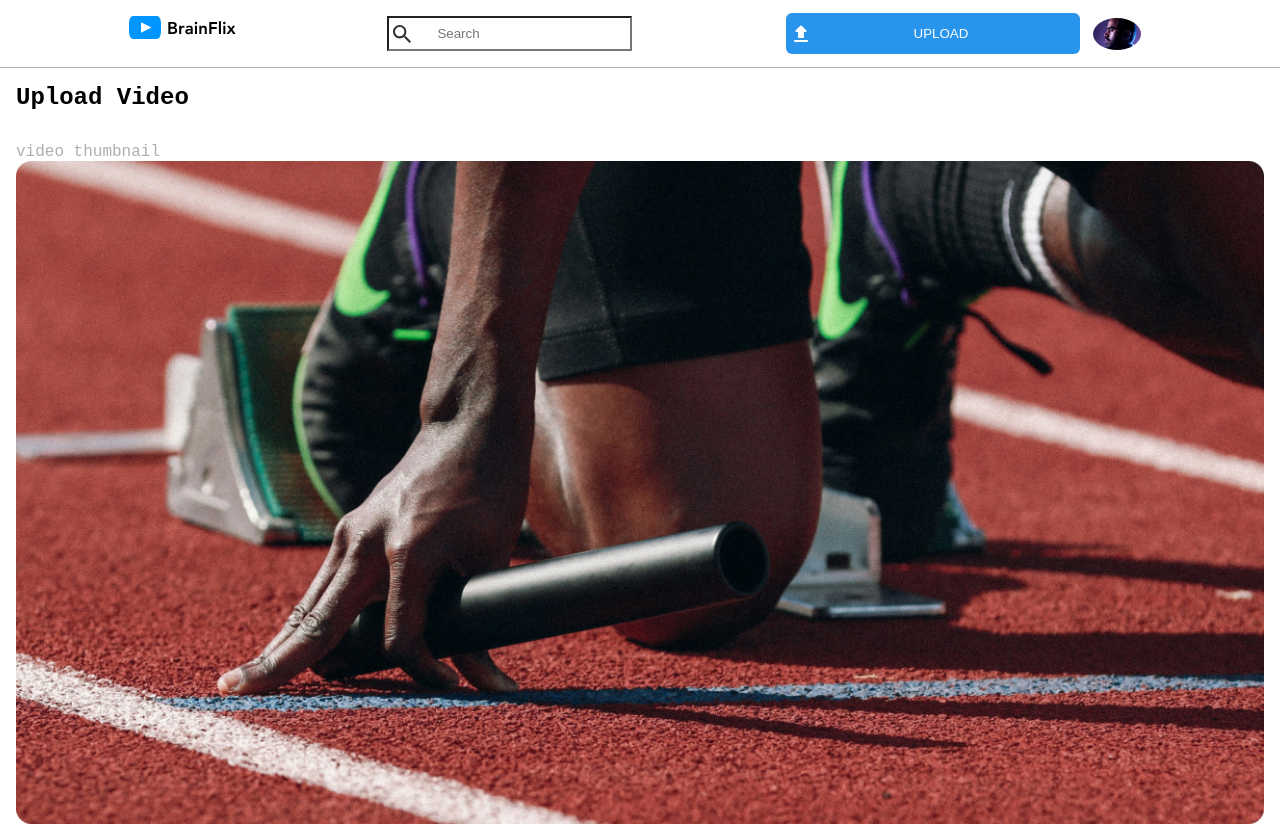
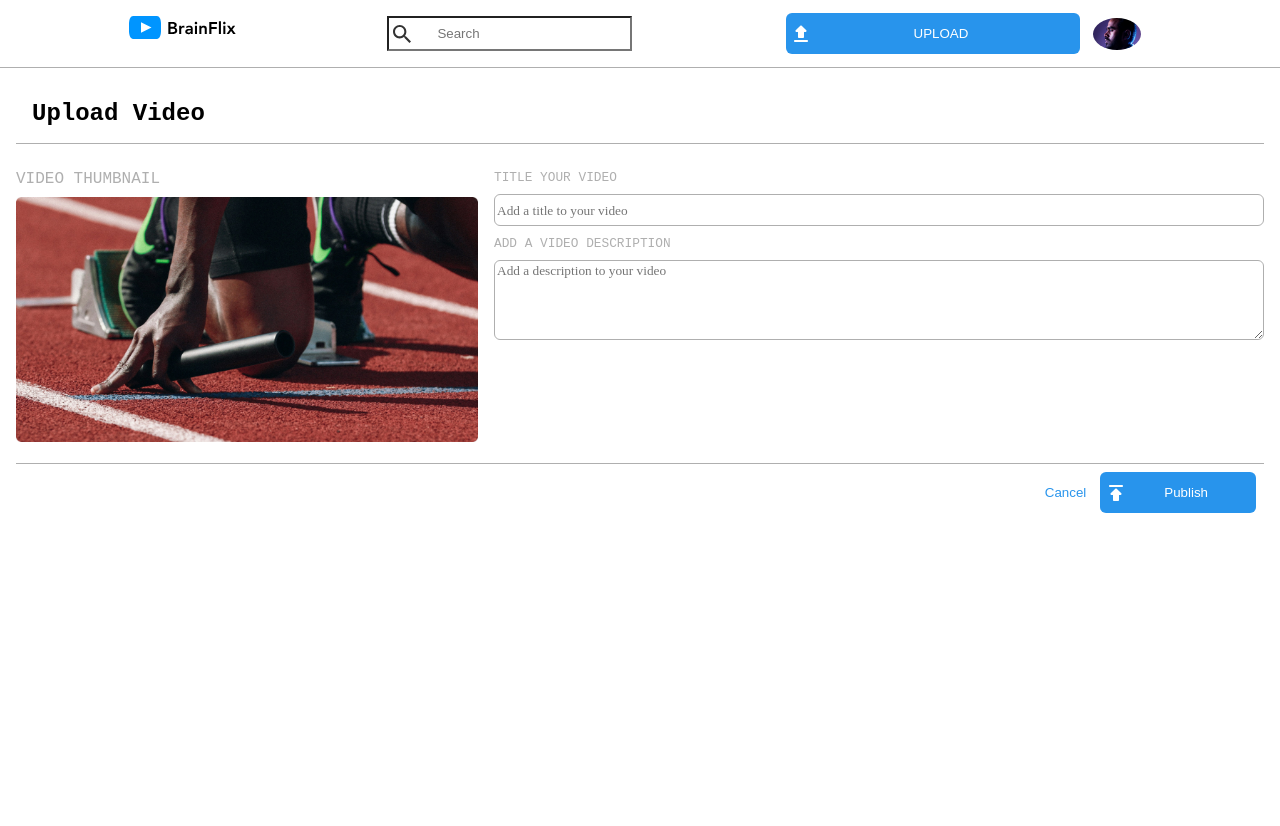
Before and after one commit to Shiriix/solomon-pipi-brainflix, a React (Create React App) app: page /upload in a window 1280 px wide. Shown: the top 826 px of the page. After the commit the page ends 800 px from the top, so only its background shows below. Built offline with nearby package versions, Linux system fonts and the light colour scheme.

Commit message:
added new Video Hero component to change styling on desktop. Added sidebar to desktop homepage

```diff
--- a/src/components/VIdeoDisplay/VideoDisplay.js
+++ b/src/components/VIdeoDisplay/VideoDetails.js
@@ -1,65 +1,58 @@
-import "./VideoDisplay.scss";
+import "./VideoDetails.scss";
 import viewsIcon from "../../assets/Icons/views.svg";
 import likeIcon from "../../assets/Icons/likes.svg";
 import Comments from "../VideoComments/Comments";
 
-export default function VideoDisplay({ activeVideo }) {
+export default function VideoDetails({ activeVideo }) {
   return (
     <>
       {activeVideo && (
-        <video
-          className="VideoDisplay"
-          poster={activeVideo.image}
-          controls
-        ></video>
-      )}
-      {activeVideo && (
-        <h1 className="VideoDisplay__title">{activeVideo.title}</h1>
+        <h1 className="VideoDetails__title">{activeVideo.title}</h1>
       )}
 
-      <div className="VideoDisplay__divider1"></div>
-      <div className="VideoDisplay__wrapper">
-        <div className="VideoDisplay__info1">
+      <div className="VideoDetails__divider1"></div>
+      <div className="VideoDetails__wrapper">
+        <div className="VideoDetails__info1">
           {activeVideo && (
-            <p className="VideoDisplay__uploader"> By {activeVideo.channel}</p>
+            <p className="VideoDetails__uploader"> By {activeVideo.channel}</p>
           )}
           {activeVideo && (
-            <p className="VideoDisplay__Date">
+            <p className="VideoDetails__Date">
               {new Date(activeVideo.timestamp).toLocaleDateString()}
             </p>
           )}
           <div className="viewsWrapper-mob">
             <img src={viewsIcon} alt="Views Icon" />
             {activeVideo && (
-              <p className="VideoDisplay__views-mob">{activeVideo.views}</p>
+              <p className="VideoDetails__views-mob">{activeVideo.views}</p>
             )}
           </div>
         </div>
 
-        <div className="VideoDisplay__info2">
+        <div className="VideoDetails__info2">
           {activeVideo && (
-            <p className="VideoDisplay__Date-mob">
+            <p className="VideoDetails__Date-mob">
               {new Date(activeVideo.timestamp).toLocaleDateString()}
             </p>
           )}
           <div className="viewsWrapper">
             <img src={viewsIcon} alt="Views Icon" />
             {activeVideo && (
-              <p className="VideoDisplay__views">{activeVideo.views}</p>
+              <p className="VideoDetails__views">{activeVideo.views}</p>
             )}
           </div>
           <div className="likesWrapper">
             <img src={likeIcon} alt="Likes Icon" />
             {activeVideo && (
-              <p className="VideoDisplay__likes">{activeVideo.likes}</p>
+              <p className="VideoDetails__likes">{activeVideo.likes}</p>
             )}
           </div>
         </div>
       </div>
-      <div className="VideoDisplay__divider"></div>
-      <article className="VideoDisplay__descriptions">
+      <div className="VideoDetails__divider"></div>
+      <article className="VideoDetails__descriptions">
         {activeVideo && (
-          <p className="VideoDisplay__description">{activeVideo.description}</p>
+          <p className="VideoDetails__description">{activeVideo.description}</p>
         )}
       </article>
 
--- a/src/components/VIdeoDisplay/VideoDisplay.scss
+++ b/src/components/VIdeoDisplay/VideoDetails.scss
@@ -1,7 +1,7 @@
 @use "../../styles/partials/variables" as *;
 @use "../../styles/partials/mixins" as *;
 
-.VideoDisplay {
+.VideoDetails {
   width: 100%;
 
   &__uploader {
@@ -98,3 +98,16 @@
 .likesWrapper {
   display: flex;
 }
+
+.split {
+  max-width: 1280px;
+  @include desktop {
+    display: flex;
+    margin: auto;
+  }
+  &-left {
+    @include desktop {
+      width: 75%;
+    }
+  }
+}
--- /dev/null
+++ b/src/components/VideoHero/VideoHero.js
@@ -0,0 +1,15 @@
+import "./VideoHero.scss";
+
+export default function VideoHero({ activeVideo }) {
+  return (
+    <>
+      {activeVideo && (
+        <video
+          className="VideoHero"
+          poster={activeVideo.image}
+          controls
+        ></video>
+      )}
+    </>
+  );
+}
--- /dev/null
+++ b/src/components/VideoHero/VideoHero.scss
@@ -0,0 +1,3 @@
+.VideoHero {
+  width: 100%;
+}
--- a/src/components/VideoList/VideoList.js
+++ b/src/components/VideoList/VideoList.js
@@ -6,6 +6,7 @@ export default function VideoList({ videos, activeVideo }) {
 
   return (
     <>
+      <div className="VideoList__container">
         <p className="VideoList__title"> Next Videos</p>
         <ul className="VideoList">
           {filteredVideo.map((video) => {
@@ -30,6 +31,7 @@ export default function VideoList({ videos, activeVideo }) {
             );
           })}
         </ul>
+      </div>
     </>
   );
 }
--- a/src/components/VideoList/VideoList.scss
+++ b/src/components/VideoList/VideoList.scss
@@ -10,7 +10,7 @@
   }
   &__title {
     color: $brand-primary;
-    margin: 0rem 1rem;
+    margin: 1rem;
   }
 
   &-item {
--- a/src/pages/HomePage/HomePage.js
+++ b/src/pages/HomePage/HomePage.js
@@ -1,8 +1,9 @@
 import { useEffect, useState } from "react";
-import VideoDisplay from "../../components/VIdeoDisplay/VideoDisplay";
 import VideoList from "../../components/VideoList/VideoList";
 import { useParams } from "react-router-dom";
 import axios from "axios";
+import VideoHero from "../../components/VideoHero/VideoHero";
+import VideoDetails from "../../components/VIdeoDisplay/VideoDetails";
 
 export default function HomePage() {
   const { videoId } = useParams();
@@ -45,9 +46,13 @@ export default function HomePage() {
 
   return (
     <>
-      <VideoDisplay activeVideo={activeVideo} />
-
-      <VideoList videos={videos} activeVideo={activeVideo} />
+      <VideoHero activeVideo={activeVideo} />
+      <div className="split">
+        <div className="split-left">
+          <VideoDetails activeVideo={activeVideo} />
+        </div>
+        <VideoList videos={videos} activeVideo={activeVideo} />
+      </div>
     </>
   );
 }
--- a/src/pages/UploadPage/UploadPage.scss
+++ b/src/pages/UploadPage/UploadPage.scss
@@ -2,9 +2,29 @@
 @use "../../styles/partials/mixins" as *;
 
 .UploadPage {
+  &__thumbnail {
+    @include desktop {
+      width: 60%;
+    }
+  }
+
+  &__container {
+    padding: 1rem;
+    @include desktop {
+      max-width: 1280px;
+      margin: auto;
+    }
+  }
+
   &__body {
     display: flex;
     flex-direction: column;
+    @include desktop {
+      flex-direction: row;
+      padding: 1rem 0rem;
+      border-bottom: 1px solid $brand-primary;
+      border-top: 1px solid $brand-primary;
+    }
 
     padding: 1rem;
   }
@@ -28,6 +48,9 @@
     display: flex;
     flex-direction: column;
     width: 100%;
+    @include desktop {
+      margin-left: 1rem;
+    }
   }
 
   &__publish {
@@ -55,10 +78,41 @@
     display: flex;
     @include tablet-and-desktop {
       flex-direction: row-reverse;
+      align-items: center;
     }
   }
 
   &__subtitle {
     color: $brand-primary;
+    text-transform: uppercase;
+    margin: 0.6rem 0rem;
+  }
+
+  &__label {
+    margin: 0.6rem 0rem;
+    color: $brand-primary;
+    text-transform: uppercase;
+    font-size: 0.8rem;
+  }
+
+  &__input {
+    border-radius: 6px;
+    height: 2rem;
+    border: 1px solid $brand-primary;
+    &::placeholder {
+      font-family: Avenir Next;
+    }
+
+    &--description {
+      height: 5rem;
+      border-radius: 6px;
+      border: 1px solid $brand-primary;
+      &::placeholder {
+        font-family: Avenir Next;
+      }
+      @include tablet-and-desktop {
+        width: 100%;
+      }
+    }
   }
 }
```
Also changed, not shown: src/pages/HomePage/HomePage.scss (+11 -0 lines). Lines whose indentation alone changed are shown as unchanged.
